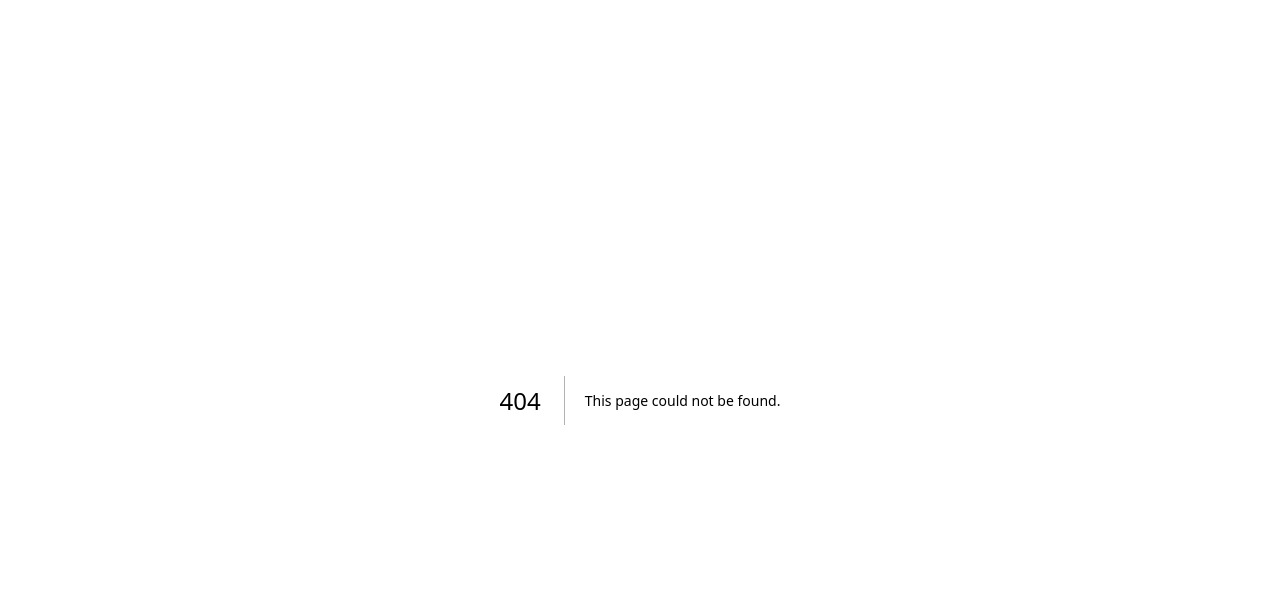
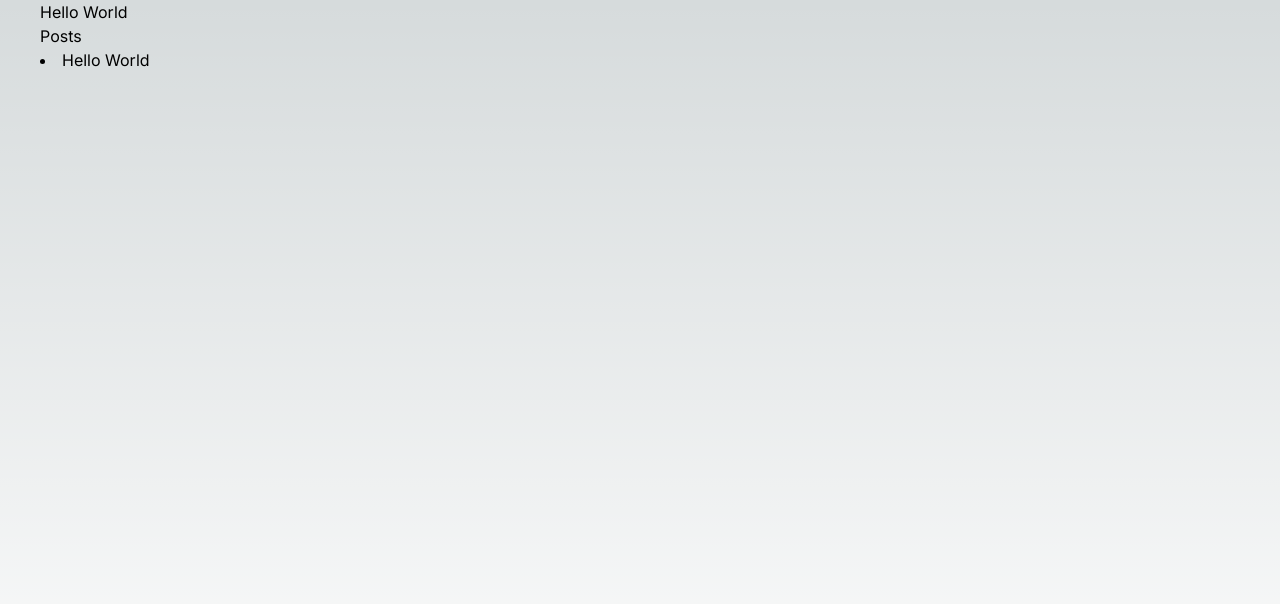
Before and after one commit to SaloRB/nextjs-url-shortener, a Next.js app: page /blog in a window 1280 px wide. Before the commit this address had no page. Shown: the top 604 px of the page. Built offline with nearby package versions, Linux system fonts and the light colour scheme.

Commit message:
first commit

```diff
--- /dev/null
+++ b/src/app/api/posts/[slug]/route.js
@@ -0,0 +1,9 @@
+import { NextResponse } from 'next/server'
+
+export async function GET() {
+  return NextResponse.json({ hello: 'World' })
+}
+
+export async function POST() {
+  return NextResponse.json({ hello: 'POST' })
+}
--- /dev/null
+++ b/src/app/api/posts/route.js
@@ -0,0 +1,5 @@
+import { NextResponse } from 'next/server'
+
+export async function GET() {
+  return NextResponse.json({ items: [{ id: 1, title: 'Hello World' }] })
+}
--- /dev/null
+++ b/src/app/blog/[slug]/page.js
@@ -0,0 +1,9 @@
+export default function BlogPostDetails(params) {
+  console.log(params)
+
+  return (
+    <main>
+      <h1>Details View</h1>
+    </main>
+  )
+}
--- /dev/null
+++ b/src/app/blog/page.js
@@ -0,0 +1,26 @@
+async function getData() {
+  const endpoint = 'http://localhost:3000/api/posts'
+  const res = await fetch(endpoint)
+
+  if (!res.ok) {
+    throw new Error('Failed to fetch data')
+  }
+
+  return res.json()
+}
+
+export default async function BlogPage() {
+  const data = await getData()
+  const items = data && data.items ? [...data.items] : []
+  console.log(items)
+  return (
+    <main>
+      <h1>Hello World</h1>
+      <p>Posts</p>
+      {items &&
+        items.map((item, idx) => {
+          return <li key={`post-${idx}`}>{item.title}</li>
+        })}
+    </main>
+  )
+}
--- /dev/null
+++ b/src/app/error.js
@@ -0,0 +1,20 @@
+'use client'
+
+import { useEffect } from 'react'
+
+export default function Error({ error, reset }) {
+  useEffect(() => {
+    console.log('error is', error)
+  }, [error])
+
+  const retryRequestHandler = () => {
+    reset()
+  }
+
+  return (
+    <div>
+      <h2>Something went wrong!</h2>
+      <button onClick={retryRequestHandler}>Retry request</button>
+    </div>
+  )
+}
--- /dev/null
+++ b/src/app/error/page.js
@@ -0,0 +1,26 @@
+async function getData() {
+  const endpoint = 'http://localhosts:3000/api/posts'
+  const res = await fetch(endpoint)
+
+  if (!res.ok) {
+    throw new Error('Failed to fetch data')
+  }
+
+  return res.json()
+}
+
+export default async function BlogPage() {
+  const data = await getData()
+  const items = data && data.items ? [...data.items] : []
+  console.log(items)
+  return (
+    <main>
+      <h1>Hello World</h1>
+      <p>Posts</p>
+      {items &&
+        items.map((item, idx) => {
+          return <li key={`post-${idx}`}>{item.title}</li>
+        })}
+    </main>
+  )
+}
--- a/src/app/layout.js
+++ b/src/app/layout.js
@@ -1,17 +1,17 @@
-import { Inter } from "next/font/google";
-import "./globals.css";
+import { Inter } from 'next/font/google'
+import './globals.css'
 
-const inter = Inter({ subsets: ["latin"] });
+const inter = Inter({ subsets: ['latin'] })
 
 export const metadata = {
-  title: "Create Next App",
-  description: "Generated by create next app",
-};
+  title: 'jref.io',
+  description: 'Generated by create next app',
+}
 
 export default function RootLayout({ children }) {
   return (
     <html lang="en">
-      <body className={inter.className}>{children}</body>
+      <body className={`${inter.className} min-h-screen px-10`}>{children}</body>
     </html>
-  );
+  )
 }
```
Also changed, not shown: 2 other files (tests, documents, lock files or other folders).
